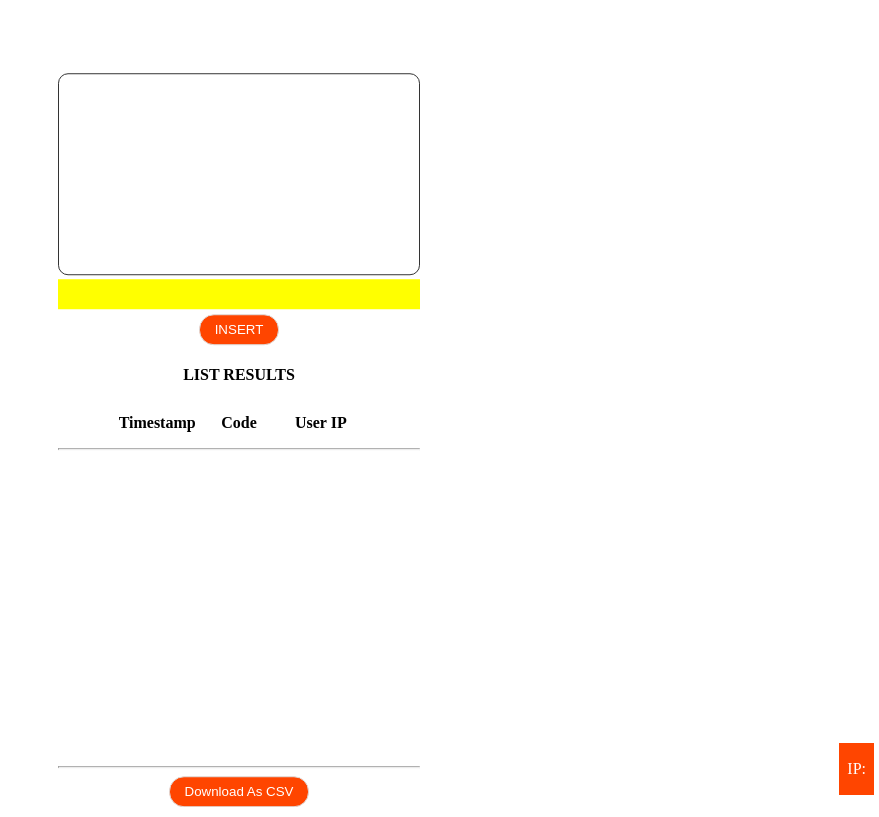
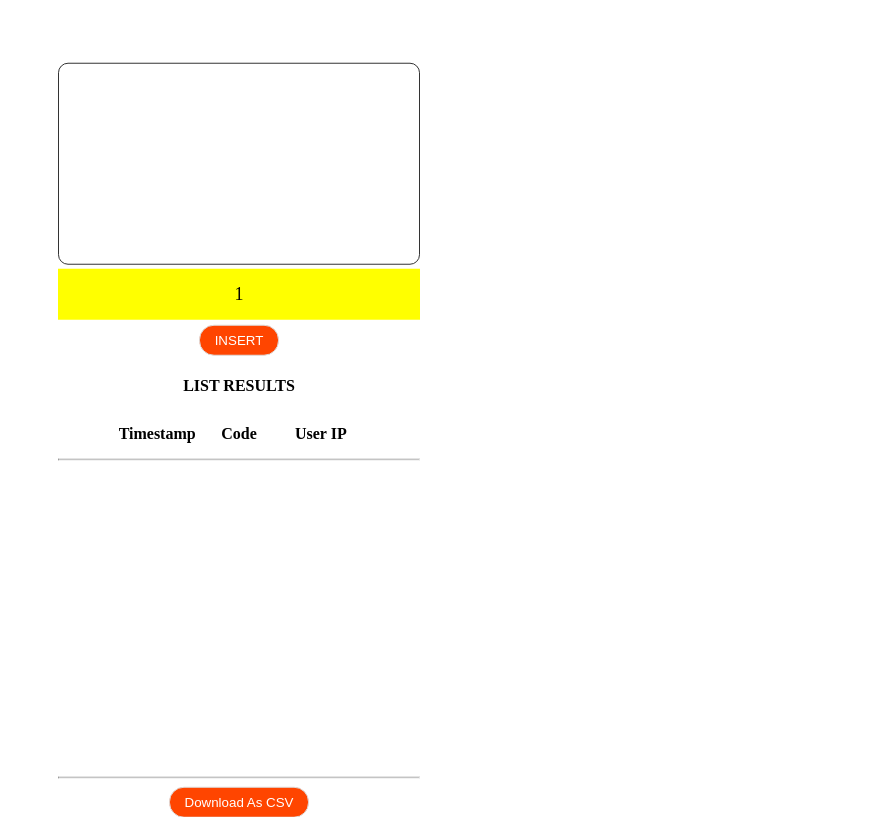
Before and after one commit to bayfit/barcode, a plain HTML site: page index.html in a window 1280 px wide. Shown: the whole page, without its empty margins (401-1280 px from the left). Drawn offline with nearby package versions, Linux system fonts and the light colour scheme; no server answers.

Commit message:
change visible IP

```diff
--- a/index.html
+++ b/index.html
@@ -10,7 +10,7 @@
 </head>
 
 <body>
-    <div class="fixed-nav">
+    <div class="fixed-nav" style="display: none;">
         <p>IP:
         <span id="gfg"></span></p>
     </div>
@@ -20,7 +20,7 @@
         <canvas id="canvas" width="360" height="200" style="border: 1px solid #333;"></canvas>
 
         <div class="content">
-            <div id="barcodes"></div>
+            <div id="barcodes">1</div>
             <button onclick="addToResults()">INSERT</button>
         </div>
         <h4 style="text-align: center">LIST RESULTS</h4>
```
